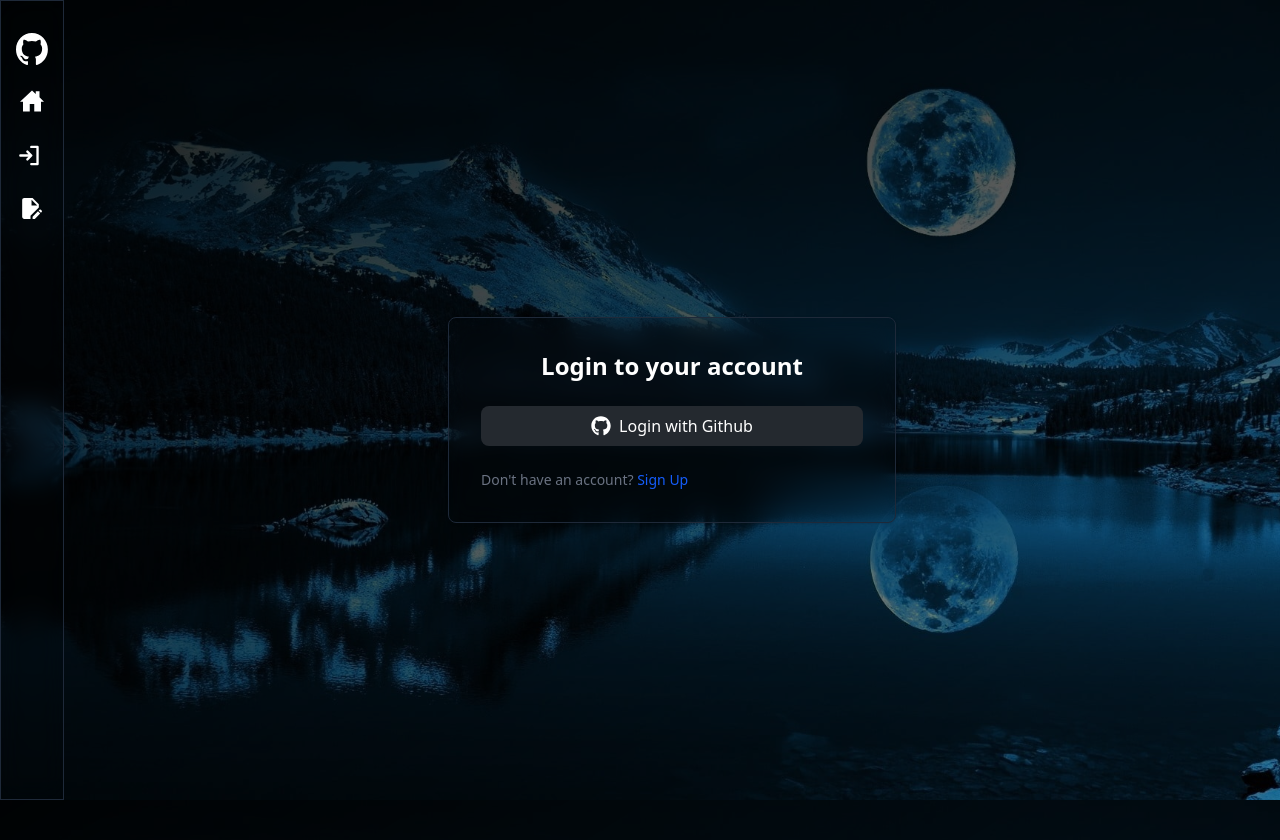
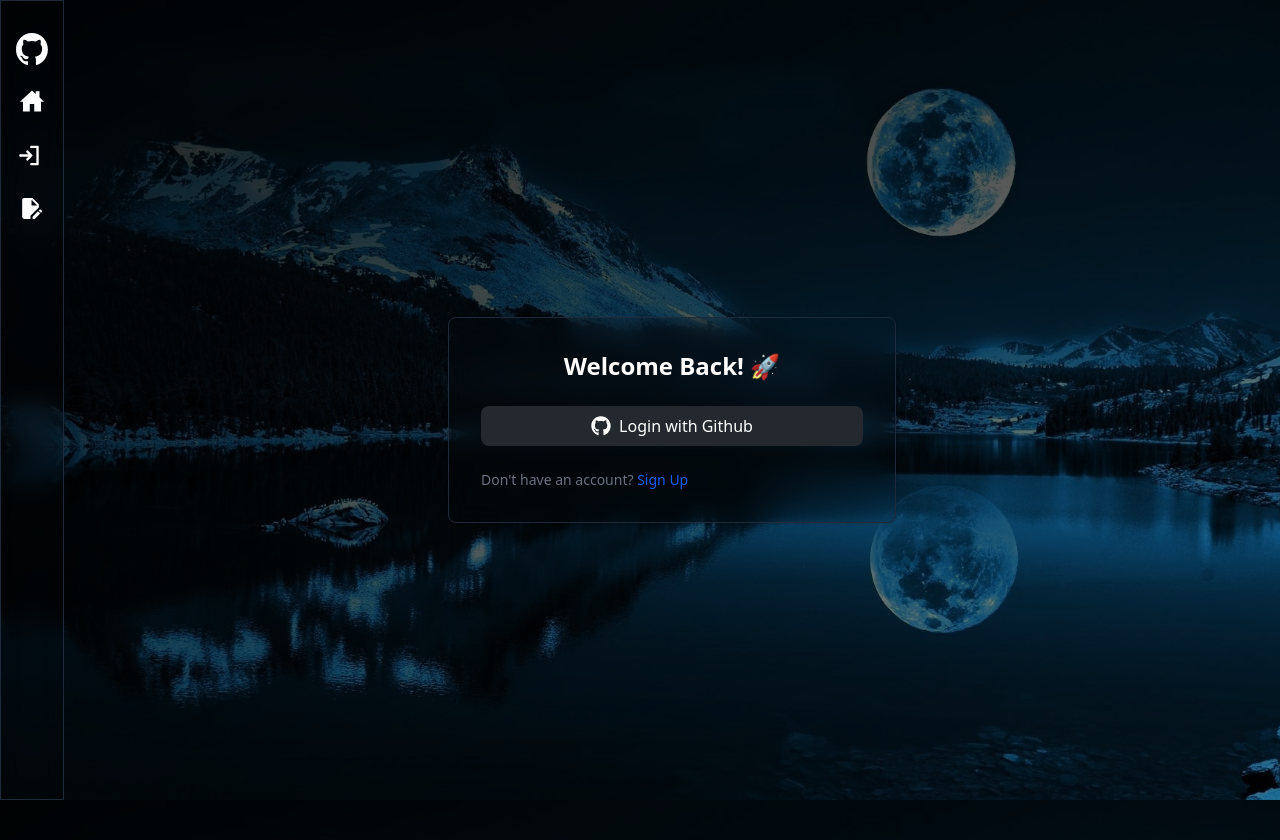
Before and after one commit to DhimanMajumdar/RepoSyn, a React (Vite) app in the folder frontend/: page /login in a window 1280 px wide. Built offline with nearby package versions, Linux system fonts and the light colour scheme; no server answers.

Commit message:
some changes

```diff
--- a/frontend/src/pages/LoginPage.jsx
+++ b/frontend/src/pages/LoginPage.jsx
@@ -11,7 +11,7 @@ const LoginPage = () => {
       >
         <div className="p-6 space-y-4 md:space-y-6 sm:p-8">
           <h1 className="text-xl font-bold  md:text-2xl text-center">
-            Login to your account
+            Welcome Back! 🚀
           </h1>
           <button
             type="button"
--- a/frontend/src/pages/SignUpPage.jsx
+++ b/frontend/src/pages/SignUpPage.jsx
@@ -26,7 +26,7 @@ const SignUpPage = () => {
             Sign up with Github
           </button>
           <p className="text-gray-300">
-            By signing up, you will unlock all the features of the app.
+            By signing up, you will unlock all the features of RepoSyn.
             <span>
               <FaUnlockAlt className="w-4 h-4 inline mx-2" />
             </span>
```
